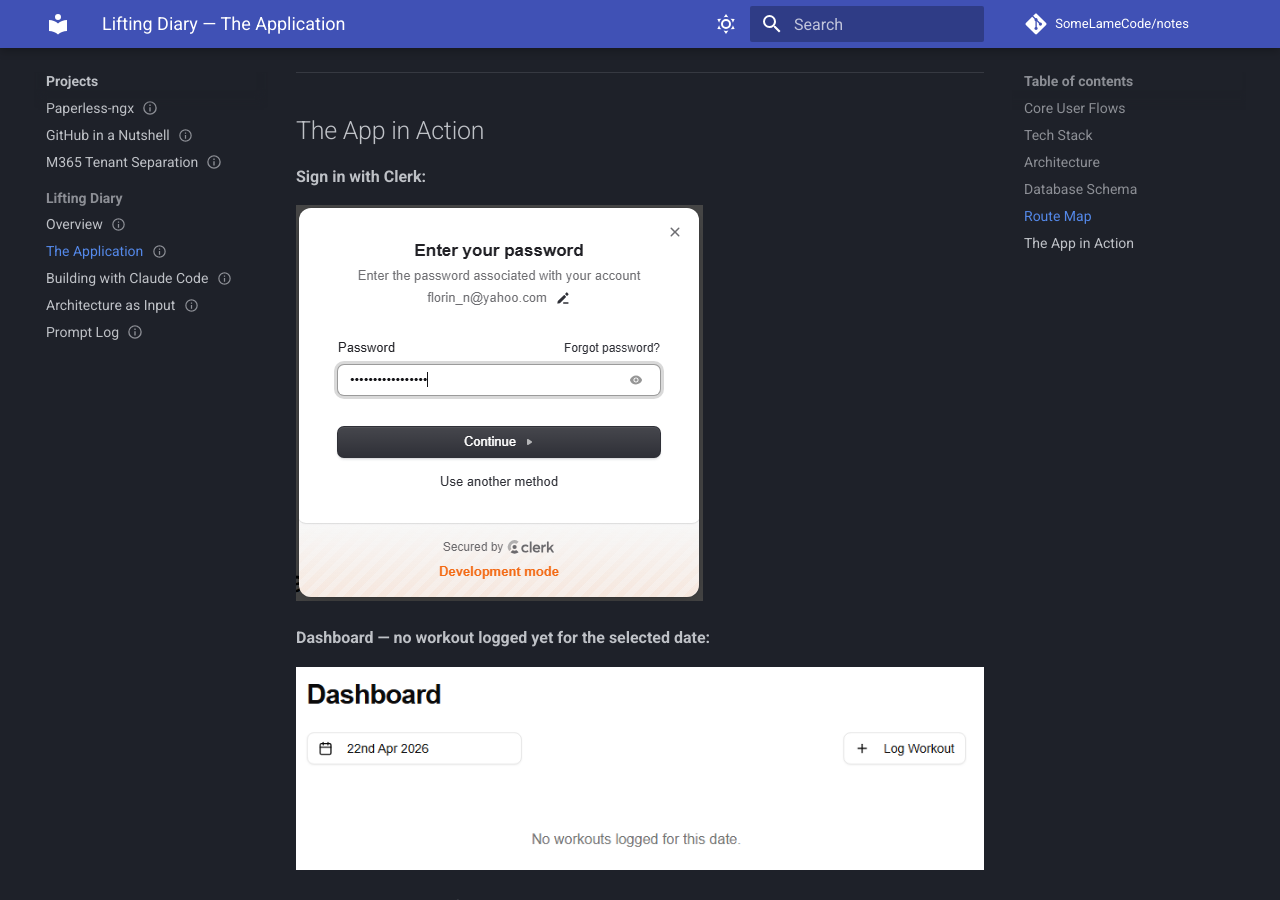
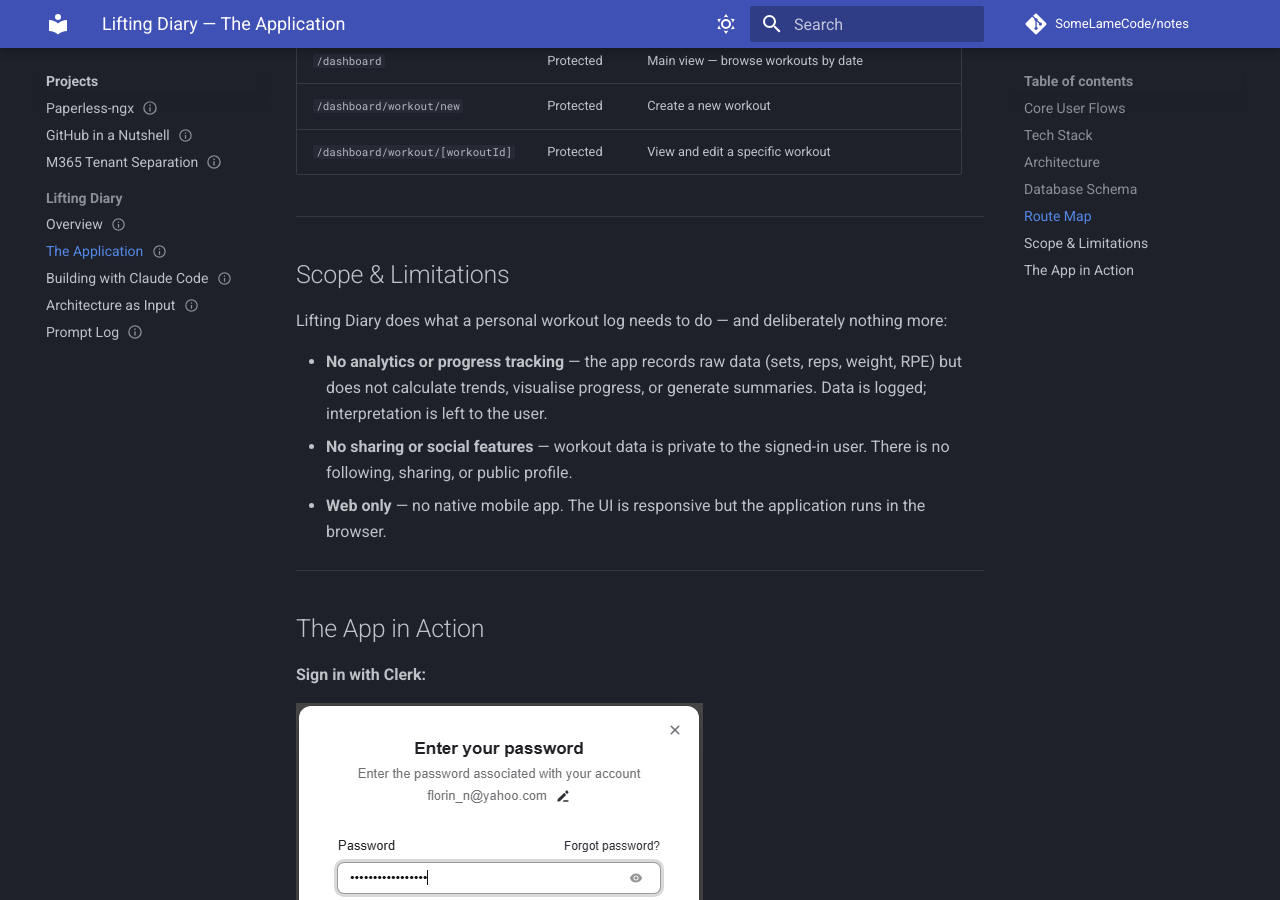
Before and after one commit to SomeLameCode/mkdocs-blog, an MkDocs documentation site: the page built from docs/projects/lifting-diary-claude/the-application.md, in a window 1280 px wide and 900 px high, scrolled down 2714 px. Built offline with MkDocs 1.6.1 and Material for MkDocs 9.7.7, drawn with Linux system fonts in a browser that asks for light colours; comment, search, counter and statistics services are not loaded; some of the changed text lies outside the part shown.

Commit message:
Add Tier 3 improvements to the-application and prompt-log pages
the-application: auth/data ownership paragraph, Scope & Limitations
section. prompt-log: Phase 01 mode corrected, Phase 12 handover
bullet expanded.

Co-Authored-By: Claude Sonnet 4.6 <noreply@anthropic.com>

```diff
--- a/docs/projects/lifting-diary-claude/the-application.md
+++ b/docs/projects/lifting-diary-claude/the-application.md
@@ -61,6 +61,8 @@ Browser
 
 Route protection is enforced at two levels: middleware blocks unauthenticated access before any page component runs, and each protected Server Component contains a secondary auth guard as a defence-in-depth measure.
 
+Authentication is handled entirely by Clerk. On sign-in, Clerk assigns the user a unique ID. That ID becomes the `userId` column that every database query filters by — a data helper function never fetches records without scoping to the authenticated user. This is enforced at the query level as a project standard, not just at the route level: accessing another user's data is architecturally blocked, not just hidden behind a route guard.
+
 ---
 
 ## Database Schema
@@ -89,6 +91,16 @@ Cascade deletes are configured throughout: deleting a workout removes its exerci
 
 ---
 
+## Scope & Limitations
+
+Lifting Diary does what a personal workout log needs to do — and deliberately nothing more:
+
+- **No analytics or progress tracking** — the app records raw data (sets, reps, weight, RPE) but does not calculate trends, visualise progress, or generate summaries. Data is logged; interpretation is left to the user.
+- **No sharing or social features** — workout data is private to the signed-in user. There is no following, sharing, or public profile.
+- **Web only** — no native mobile app. The UI is responsive but the application runs in the browser.
+
+---
+
 ## The App in Action
 
 **Sign in with Clerk:**
```
Also changed, not shown: docs/projects/lifting-diary-claude/prompt-log.md (+2 -2 lines).
